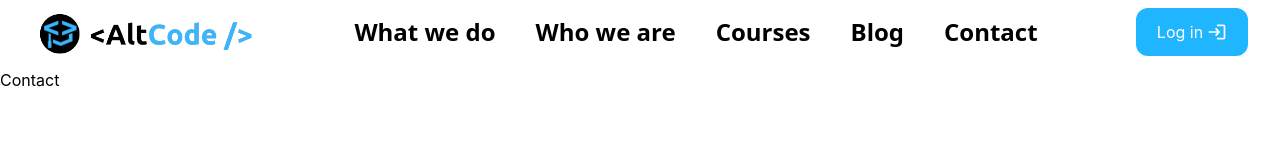
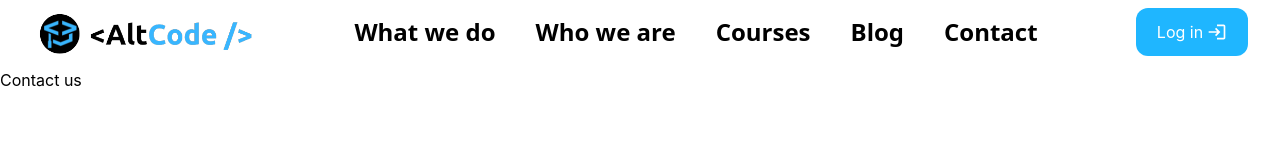
Before and after one commit to AltCode22/AltCodeWebsite, a React (Create React App) app: page /contact in a window 1280 px wide. Shown: the top 160 px of the page. Built offline with nearby package versions, Linux system fonts and the light colour scheme.

Commit message:
added contact us

```diff
--- a/src/Pages/Contact.jsx
+++ b/src/Pages/Contact.jsx
@@ -2,7 +2,7 @@ import React from 'react'
 
 const Contact = () => {
   return (
-    <div>Contact</div>
+    <div>Contact us</div>
   )
 }
 
```
